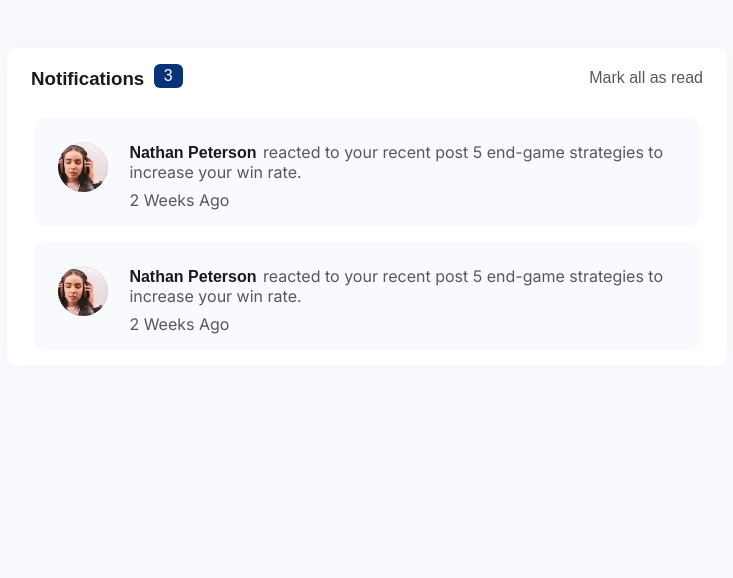
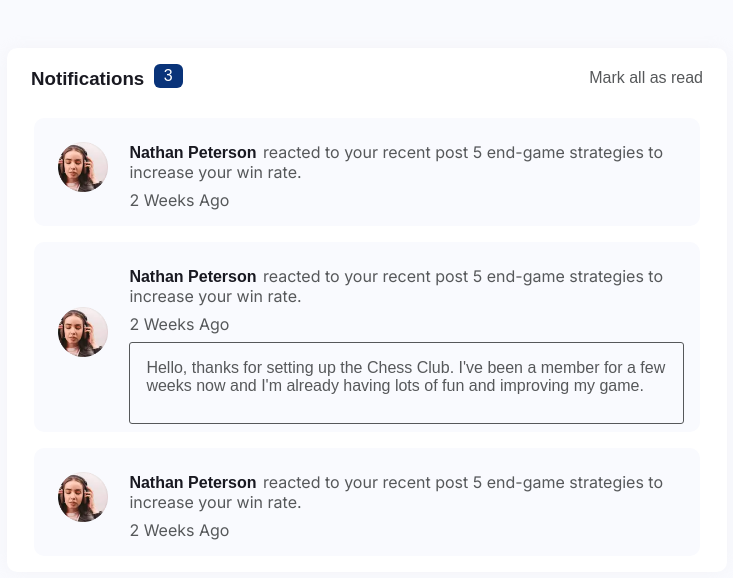
Before and after one commit to atorrez007/notifications-page-challenge, a Next.js app: page / in a window 1280 px wide. Shown: the top 578 px of the page, without its empty margins (273-1006 px from the left). Built offline with nearby package versions, Linux system fonts and the light colour scheme.

Commit message:
preliminary message style

```diff
--- a/src/Styles/NotificationStyles.css
+++ b/src/Styles/NotificationStyles.css
@@ -155,4 +155,27 @@
     transition: 0.05s;
     background-color: #a9a9a9;
   }
+}
+
+@media (min-width: 300px) {
+  .private-message-container {
+    min-height: 3em;
+    width: auto;
+    border: 1px rgb(86, 88, 90) solid;
+    font-family: "PlusJakartaSans-Medium", sans-serif;
+    color: rgb(86, 88, 90);
+    padding: 1em;
+    border-radius: 3px;
+  }
+}
+@media (min-width: 960px) {
+  .private-message-container {
+    min-height: 3em;
+    width: auto;
+    border: 1px rgb(86, 88, 90) solid;
+    font-family: "PlusJakartaSans-Medium", sans-serif;
+    color: rgb(86, 88, 90);
+    padding: 1em;
+    border-radius: 3px;
+  }
 }/*# sourceMappingURL=NotificationStyles.css.map */
--- a/src/Styles/NotificationStyles.scss
+++ b/src/Styles/NotificationStyles.scss
@@ -150,3 +150,25 @@
     }
   }
 }
+
+.private-message-container {
+  @include sm {
+    min-height: 3em;
+    width: auto;
+    border: 1px $graytext solid;
+    font-family: $fontMedium, sans-serif;
+    color: $graytext;
+    padding: 1em;
+    border-radius: 3px;
+  }
+
+  @include lg {
+    min-height: 3em;
+    width: auto;
+    border: 1px $graytext solid;
+    font-family: $fontMedium, sans-serif;
+    color: $graytext;
+    padding: 1em;
+    border-radius: 3px;
+  }
+}
--- a/src/components/GroupCard.tsx
+++ b/src/components/GroupCard.tsx
@@ -5,9 +5,10 @@ import Image from "next/image";
 
 type GroupCardProps = {
   allReadStatus: boolean;
+  privateMessage?: string;
 };
 
-const GroupCard = ({ allReadStatus }: GroupCardProps) => {
+const GroupCard = ({ allReadStatus, privateMessage }: GroupCardProps) => {
   const [isRead, setIsRead] = useState<boolean>(false);
 
   const readOrUnread = isRead ? "read" : "unread";
@@ -34,6 +35,10 @@ const GroupCard = ({ allReadStatus }: GroupCardProps) => {
           <div className="time-stamp-placeholder">
             <span className="timestamp">2 Weeks Ago</span>
           </div>
+          {/* JSX conditional if message exists. This is to prevent having an empty box in other components */}
+          {privateMessage ? (
+            <div className="private-message-container">{privateMessage}</div>
+          ) : null}
         </div>
       </div>
     </div>
--- a/src/components/Notifications.tsx
+++ b/src/components/Notifications.tsx
@@ -4,7 +4,8 @@ import "../Styles/NotificationStyles.css";
 import GroupCard from "./GroupCard";
 const Notifications = () => {
   const [allReadStatus, setAllReadStatus] = useState<boolean>(false);
-
+  const privateMessage =
+    "Hello, thanks for setting up the Chess Club. I've been a member for a few weeks now and I'm already having lots of fun and improving my game.";
   const markAllRead = () => {
     setAllReadStatus(true);
   };
@@ -23,6 +24,10 @@ const Notifications = () => {
       </div>
       <div className="card-container">
         <GroupCard allReadStatus={allReadStatus} />
+        <GroupCard
+          allReadStatus={allReadStatus}
+          privateMessage={privateMessage}
+        />
         <GroupCard allReadStatus={allReadStatus} />
       </div>
     </div>
```
Also changed, not shown: 1 other file (tests, documents, lock files or other folders).
